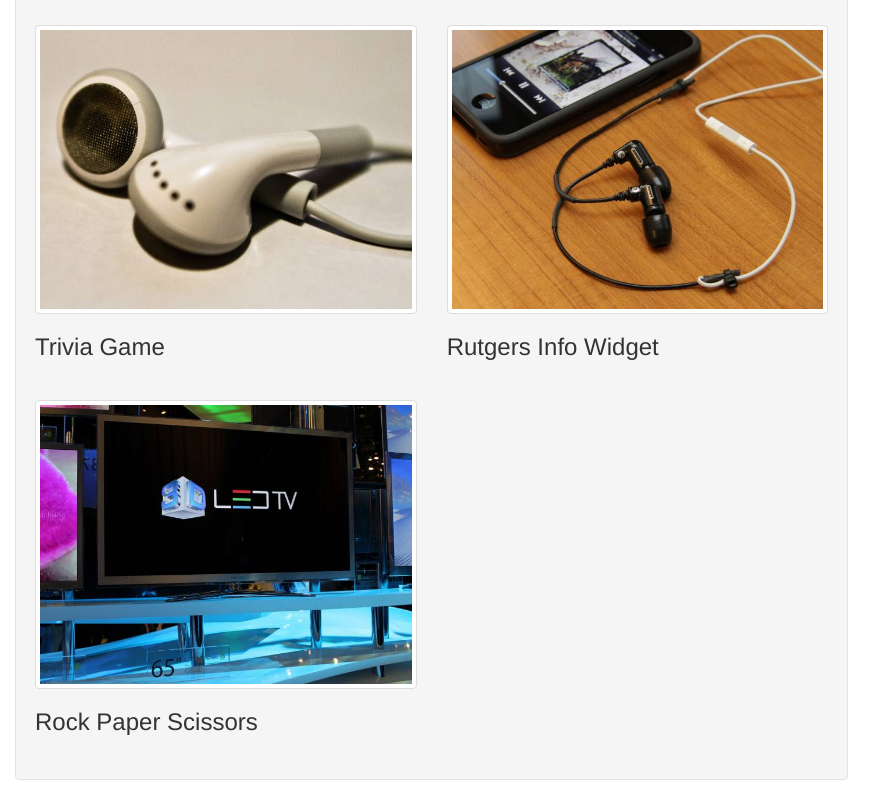
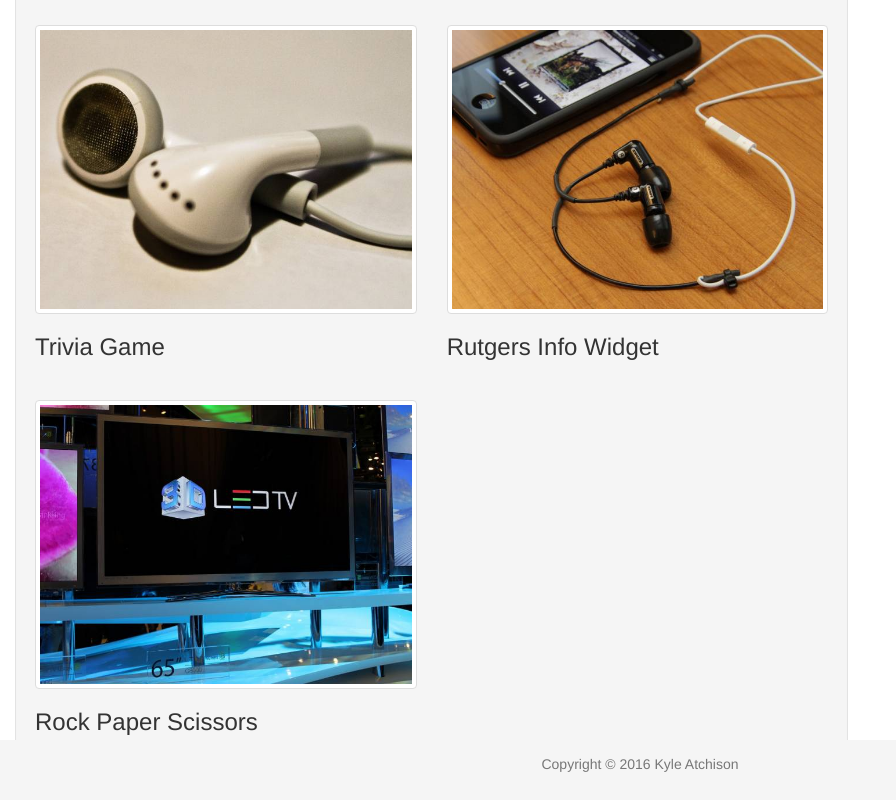
Before and after one commit to TheDude1656/Bootstrap-Portfolio, a plain HTML site: page portfolio.html in a window 1280 px wide. Shown: the part 551-1351 px from the top of the page, without its empty margins (0-896 px from the left). Drawn offline with nearby package versions, Linux system fonts and the light colour scheme.

Commit message:
tues late night

```diff
--- /dev/null
+++ b/assets/css/sticky-footer.css
@@ -0,0 +1,23 @@
+/* Sticky footer styles
+-------------------------------------------------- */
+html {
+  position: relative;
+  min-height: 100%;
+}
+body {
+  /* Margin bottom by footer height */
+  margin-bottom: 60px;
+}
+.footer {
+  position: absolute;
+  bottom: 0;
+  width: 100%;
+  /* Set the fixed height of the footer here */
+  height: 60px;
+  background-color: #f5f5f5;
+}
+
+
+/* Custom page CSS
+-------------------------------------------------- */
+/* Not required for template or sticky footer method. */
--- a/portfolio.html
+++ b/portfolio.html
@@ -6,7 +6,8 @@
     <title>About Me Page!</title>
     <link rel="stylesheet" href="https://maxcdn.bootstrapcdn.com/bootstrap/3.3.6/css/bootstrap.min.css">
     <link rel="stylesheet" href="https://cdnjs.cloudflare.com/ajax/libs/font-awesome/4.7.0/css/font-awesome.min.css">
-    <link rel="stylesheet" type="text/css" href="assets/css/style.css">
+    <link rel="stylesheet" href="assets/css/sticky-footer.css">
+
 </head>
 
 <body>
@@ -58,6 +59,9 @@
             </div>
         </div>
     </div>
+    <footer class="footer">
+        <p class="text-muted" style="text-align: center; padding: 1em">Copyright &copy; 2016 Kyle Atchison</p>
+    </footer>
 </body>
 
 </html>
```
Also changed, not shown: contact.html (+4 -0 lines), index.html (+4 -0 lines).
